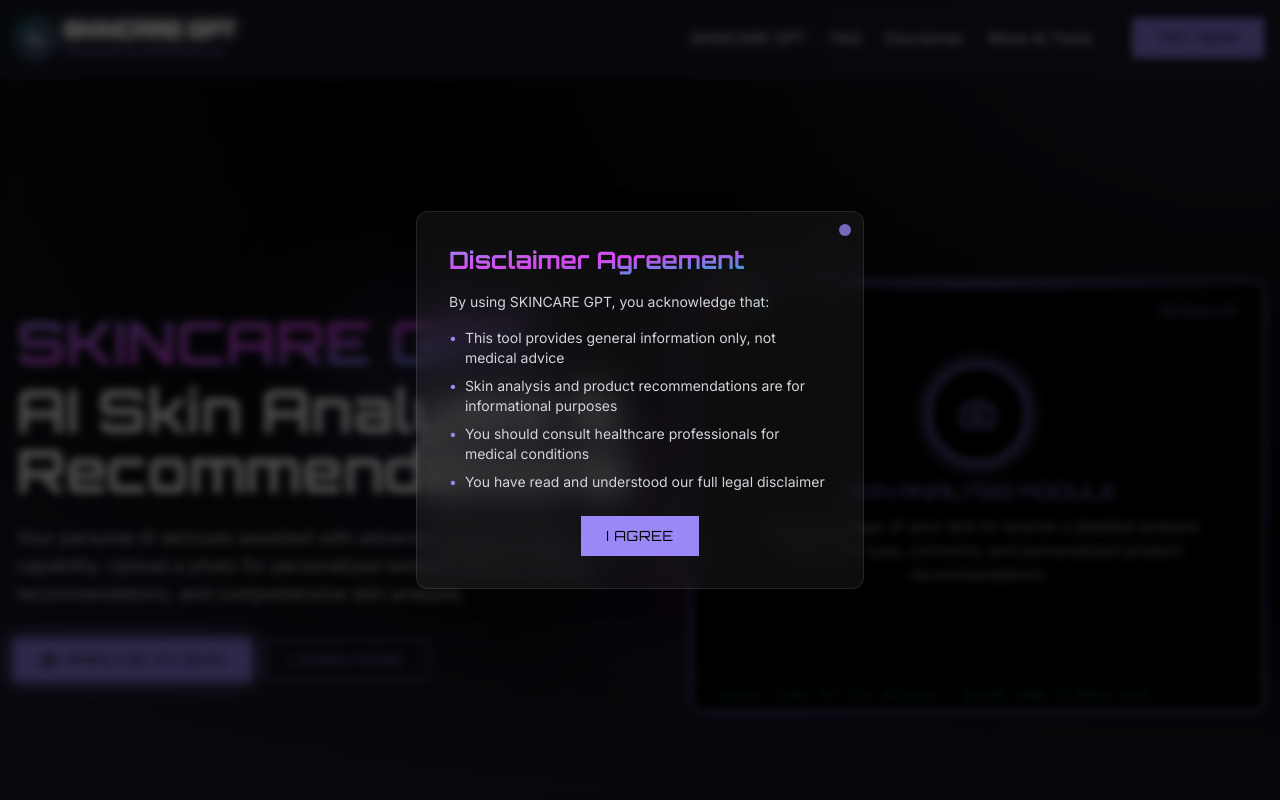
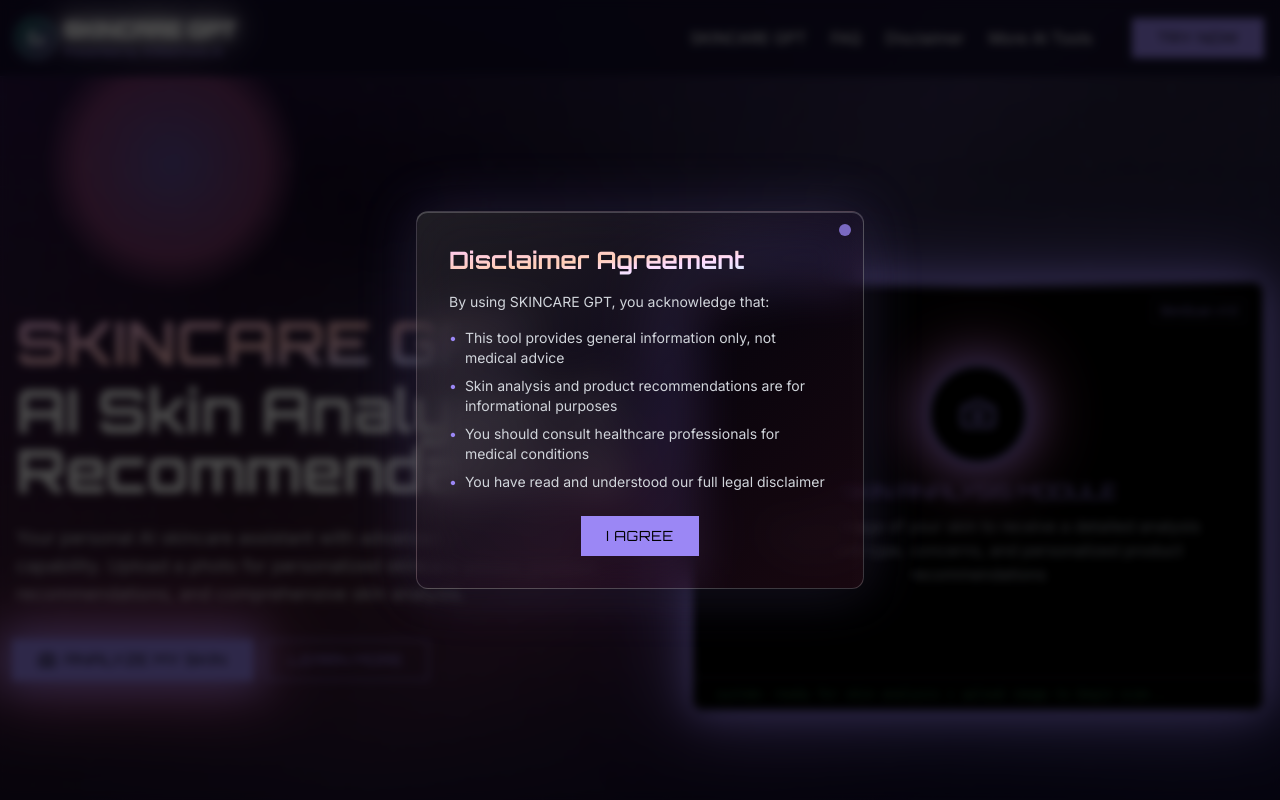
Before and after one commit to aiwebtools/skincaregpt, a React (Vite) app: page / in a window 1280 px wide. Shown: the top 800 px of the page. Built offline with nearby package versions, Linux system fonts and the light colour scheme.

Commit message:
Refactor: Enhance design and update links
Updated the terms of service link and added a disclaimer. Enhanced the website's visual design with improved effects and spacing.

```diff
--- a/src/index.css
+++ b/src/index.css
@@ -54,6 +54,21 @@
   body {
     @apply bg-cyber-dark text-foreground antialiased overflow-x-hidden;
     font-feature-settings: "ss01", "ss02", "cv01", "cv02", "cv03";
+    background: linear-gradient(-45deg, #1A1F2C, #2D1B69, #4C1D95, #1E1B4B, #0F0C29);
+    background-size: 400% 400%;
+    animation: divineGradient 15s ease infinite;
+  }
+
+  @keyframes divineGradient {
+    0% {
+      background-position: 0% 50%;
+    }
+    50% {
+      background-position: 100% 50%;
+    }
+    100% {
+      background-position: 0% 50%;
+    }
   }
 }
 
@@ -64,33 +79,185 @@
 
   .neon-border {
     @apply border border-cyber-purple relative;
-    box-shadow: 0 0 5px theme('colors.cyber.purple'),
-                inset 0 0 5px theme('colors.cyber.purple');
+    box-shadow: 0 0 20px theme('colors.cyber.purple'),
+                inset 0 0 20px theme('colors.cyber.purple'),
+                0 0 40px rgba(155, 135, 245, 0.5),
+                0 0 60px rgba(155, 135, 245, 0.3);
+    animation: borderPulse 3s ease-in-out infinite;
+  }
+
+  @keyframes borderPulse {
+    0%, 100% {
+      box-shadow: 0 0 20px theme('colors.cyber.purple'),
+                  inset 0 0 20px theme('colors.cyber.purple'),
+                  0 0 40px rgba(155, 135, 245, 0.5),
+                  0 0 60px rgba(155, 135, 245, 0.3);
+    }
+    50% {
+      box-shadow: 0 0 40px theme('colors.cyber.purple'),
+                  inset 0 0 40px theme('colors.cyber.purple'),
+                  0 0 80px rgba(155, 135, 245, 0.8),
+                  0 0 120px rgba(155, 135, 245, 0.6);
+    }
   }
 
   .glass-panel {
-    @apply backdrop-blur-lg bg-white/5 border border-white/10 rounded-xl;
-    box-shadow: 0 4px 30px rgba(0, 0, 0, 0.1);
+    @apply backdrop-blur-xl bg-gradient-to-br from-white/10 via-purple-500/5 to-pink-500/10 border border-white/20 rounded-xl relative overflow-hidden;
+    box-shadow: 0 8px 32px rgba(0, 0, 0, 0.3),
+                0 0 60px rgba(155, 135, 245, 0.2),
+                inset 0 1px 0 rgba(255, 255, 255, 0.2);
+  }
+
+  .glass-panel::before {
+    content: '';
+    position: absolute;
+    top: 0;
+    left: -100%;
+    width: 100%;
+    height: 100%;
+    background: linear-gradient(90deg, transparent, rgba(255, 255, 255, 0.1), transparent);
+    animation: shimmer 3s infinite;
+  }
+
+  @keyframes shimmer {
+    0% { left: -100%; }
+    100% { left: 100%; }
   }
 
   .text-glow {
-    text-shadow: 0 0 10px currentColor;
+    text-shadow: 0 0 20px currentColor,
+                 0 0 40px currentColor,
+                 0 0 60px currentColor;
   }
 
   .neon-text {
     text-shadow: 0 0 5px currentColor,
                  0 0 10px currentColor,
-                 0 0 15px currentColor;
+                 0 0 15px currentColor,
+                 0 0 20px currentColor,
+                 0 0 35px currentColor,
+                 0 0 40px currentColor;
+    animation: textGlow 2s ease-in-out infinite alternate;
+  }
+
+  @keyframes textGlow {
+    from {
+      text-shadow: 0 0 5px currentColor,
+                   0 0 10px currentColor,
+                   0 0 15px currentColor,
+                   0 0 20px currentColor,
+                   0 0 35px currentColor,
+                   0 0 40px currentColor;
+    }
+    to {
+      text-shadow: 0 0 10px currentColor,
+                   0 0 20px currentColor,
+                   0 0 30px currentColor,
+                   0 0 40px currentColor,
+                   0 0 70px currentColor,
+                   0 0 80px currentColor;
+    }
   }
 
   .text-gradient {
-    @apply bg-gradient-to-br from-cyber-purple via-cyber-pink to-cyber-blue bg-clip-text text-transparent;
+    @apply bg-gradient-to-br from-purple-300 via-pink-300 to-cyan-300 bg-clip-text text-transparent;
+    animation: gradientShift 4s ease-in-out infinite;
+  }
+
+  @keyframes gradientShift {
+    0%, 100% {
+      filter: hue-rotate(0deg) brightness(1);
+    }
+    50% {
+      filter: hue-rotate(60deg) brightness(1.2);
+    }
   }
 
   .cyber-grid-bg {
     background-image:
-      linear-gradient(rgba(155, 135, 245, 0.15) 1px, transparent 1px),
-      linear-gradient(90deg, rgba(155, 135, 245, 0.15) 1px, transparent 1px);
-    background-size: 20px 20px;
+      linear-gradient(rgba(155, 135, 245, 0.3) 1px, transparent 1px),
+      linear-gradient(90deg, rgba(155, 135, 245, 0.3) 1px, transparent 1px),
+      radial-gradient(circle, rgba(255, 119, 198, 0.1) 1px, transparent 1px);
+    background-size: 30px 30px, 30px 30px, 60px 60px;
+    animation: gridFloat 8s ease-in-out infinite;
+  }
+
+  @keyframes gridFloat {
+    0%, 100% {
+      background-position: 0 0, 0 0, 0 0;
+    }
+    50% {
+      background-position: 15px 15px, 15px 15px, 30px 30px;
+    }
+  }
+
+  .divine-orb {
+    position: absolute;
+    border-radius: 50%;
+    background: radial-gradient(circle, rgba(155, 135, 245, 0.8) 0%, rgba(255, 119, 198, 0.6) 50%, transparent 70%);
+    animation: divineFloat 6s ease-in-out infinite;
+    filter: blur(1px);
+  }
+
+  @keyframes divineFloat {
+    0%, 100% {
+      transform: translate(0, 0) scale(1);
+      opacity: 0.6;
+    }
+    50% {
+      transform: translate(20px, -20px) scale(1.1);
+      opacity: 0.9;
+    }
+  }
+
+  .divine-particles {
+    position: absolute;
+    width: 100%;
+    height: 100%;
+    background-image:
+      radial-gradient(2px 2px at 20px 30px, rgba(255, 255, 255, 0.8), transparent),
+      radial-gradient(2px 2px at 40px 70px, rgba(155, 135, 245, 0.8), transparent),
+      radial-gradient(1px 1px at 90px 40px, rgba(255, 119, 198, 0.8), transparent),
+      radial-gradient(1px 1px at 130px 80px, rgba(120, 219, 255, 0.8), transparent),
+      radial-gradient(2px 2px at 160px 30px, rgba(255, 255, 255, 0.6), transparent);
+    background-repeat: repeat;
+    background-size: 200px 100px;
+    animation: particleFloat 20s linear infinite;
+  }
+
+  @keyframes particleFloat {
+    0% {
+      background-position: 0 0, 0 0, 0 0, 0 0, 0 0;
+    }
+    100% {
+      background-position: 200px 100px, -200px 50px, 100px -100px, -100px 200px, 300px -50px;
+    }
+  }
+
+  .ethereal-glow {
+    position: relative;
+  }
+
+  .ethereal-glow::before {
+    content: '';
+    position: absolute;
+    top: -50%;
+    left: -50%;
+    width: 200%;
+    height: 200%;
+    background: conic-gradient(from 0deg, transparent, rgba(155, 135, 245, 0.3), transparent, rgba(255, 119, 198, 0.3), transparent);
+    animation: rotate 8s linear infinite;
+    z-index: -1;
+    border-radius: 50%;
+    filter: blur(20px);
+  }
+
+  @keyframes rotate {
+    0% {
+      transform: rotate(0deg);
+    }
+    100% {
+      transform: rotate(360deg);
+    }
   }
 }
--- a/src/pages/Index.tsx
+++ b/src/pages/Index.tsx
@@ -34,18 +34,39 @@ const Index = () => {
 
   return (
     <div className="min-h-screen bg-cyber-dark overflow-hidden relative">
-      {/* Background effects */}
-      <div className="fixed inset-0 bg-[radial-gradient(ellipse_at_top_right,_var(--tw-gradient-stops))] from-cyber-dark via-black to-cyber-dark z-0"></div>
+      {/* Divine background effects */}
+      <div className="fixed inset-0 bg-gradient-to-br from-purple-900/30 via-black to-indigo-900/30 z-0"></div>
+
+      {/* Floating divine orbs */}
+      <div className="divine-orb w-64 h-64 top-10 left-10 z-0"></div>
+      <div className="divine-orb w-96 h-96 top-1/3 right-20 z-0" style={{animationDelay: '2s'}}></div>
+      <div className="divine-orb w-48 h-48 bottom-20 left-1/4 z-0" style={{animationDelay: '4s'}}></div>
+      <div className="divine-orb w-80 h-80 bottom-10 right-10 z-0" style={{animationDelay: '6s'}}></div>
+
+      {/* Divine particles */}
+      <div className="divine-particles fixed inset-0 z-0 opacity-60"></div>
 
       <div className="relative z-10">
         <Navbar />
-        <main className="pt-16">
-          <HeroSection />
-          <FeaturesSection />
-          <HowItWorksSection />
+        <main className="pt-16 relative">
+          <div className="ethereal-glow">
+            <HeroSection />
+          </div>
+          <div className="relative">
+            <FeaturesSection />
+            <div className="absolute inset-0 bg-gradient-to-r from-transparent via-purple-500/5 to-transparent"></div>
+          </div>
+          <div className="ethereal-glow">
+            <HowItWorksSection />
+          </div>
           <TestimonialsSection />
-          <FAQSection />
-          <DisclaimerSection />
+          <div className="relative">
+            <FAQSection />
+            <div className="absolute inset-0 bg-gradient-to-l from-transparent via-pink-500/5 to-transparent"></div>
+          </div>
+          <div className="ethereal-glow">
+            <DisclaimerSection />
+          </div>
           <CallToAction />
         </main>
         <Footer />
--- a/tailwind.config.ts
+++ b/tailwind.config.ts
@@ -63,9 +63,9 @@ export default {
 					border: 'hsl(var(--sidebar-border))',
 					ring: 'hsl(var(--sidebar-ring))'
 				},
-				// Cyberpunk theme colors
+				// Enhanced divine theme colors
 				cyber: {
-					dark: '#1A1F2C',
+					dark: '#0F0C29',
 					purple: '#9b87f5',
 					'purple-dark': '#7E69AB',
 					'purple-vivid': '#8B5CF6',
@@ -95,29 +95,61 @@ export default {
 				},
 				'pulse-glow': {
 					'0%, 100%': {
-						boxShadow: '0 0 10px 0 rgba(155, 135, 245, 0.7)',
+						boxShadow: '0 0 20px 0 rgba(155, 135, 245, 0.7), 0 0 40px 0 rgba(255, 119, 198, 0.5)',
 						transform: 'scale(1)'
 					},
 					'50%': {
-						boxShadow: '0 0 20px 5px rgba(155, 135, 245, 0.9)',
-						transform: 'scale(1.02)'
+						boxShadow: '0 0 40px 10px rgba(155, 135, 245, 0.9), 0 0 80px 20px rgba(255, 119, 198, 0.8)',
+						transform: 'scale(1.05)'
 					}
 				},
 				'float': {
-					'0%, 100%': { transform: 'translateY(0)' },
-					'50%': { transform: 'translateY(-10px)' }
+					'0%, 100%': { transform: 'translateY(0) rotate(0deg)' },
+					'33%': { transform: 'translateY(-20px) rotate(120deg)' },
+					'66%': { transform: 'translateY(-10px) rotate(240deg)' }
 				},
 				'scan-line': {
-					'0%': { transform: 'translateY(0)' },
-					'100%': { transform: 'translateY(100%)' }
+					'0%': { transform: 'translateY(-100%) scaleY(1)' },
+					'50%': { transform: 'translateY(50%) scaleY(3)' },
+					'100%': { transform: 'translateY(200%) scaleY(1)' }
+				},
+				'divine-shimmer': {
+					'0%': {
+						backgroundPosition: '-200% 0',
+						transform: 'skewX(-20deg)'
+					},
+					'100%': {
+						backgroundPosition: '200% 0',
+						transform: 'skewX(-20deg)'
+					}
+				},
+				'ethereal-pulse': {
+					'0%, 100%': {
+						opacity: '0.5',
+						transform: 'scale(1) rotate(0deg)',
+						filter: 'hue-rotate(0deg)'
+					},
+					'50%': {
+						opacity: '0.8',
+						transform: 'scale(1.1) rotate(180deg)',
+						filter: 'hue-rotate(90deg)'
+					}
 				}
 			},
 			animation: {
 				'accordion-down': 'accordion-down 0.2s ease-out',
 				'accordion-up': 'accordion-up 0.2s ease-out',
 				'pulse-glow': 'pulse-glow 3s ease-in-out infinite',
-				'float': 'float 6s ease-in-out infinite',
-				'scan-line': 'scan-line 2s linear infinite'
+				'float': 'float 8s ease-in-out infinite',
+				'scan-line': 'scan-line 3s linear infinite',
+				'divine-shimmer': 'divine-shimmer 3s ease-in-out infinite',
+				'ethereal-pulse': 'ethereal-pulse 4s ease-in-out infinite'
+			},
+			spacing: {
+				'18': '4.5rem',
+				'22': '5.5rem',
+				'26': '6.5rem',
+				'30': '7.5rem'
 			}
 		}
 	},
```
Also changed, not shown: src/components/Footer.tsx (+32 -23 lines).
